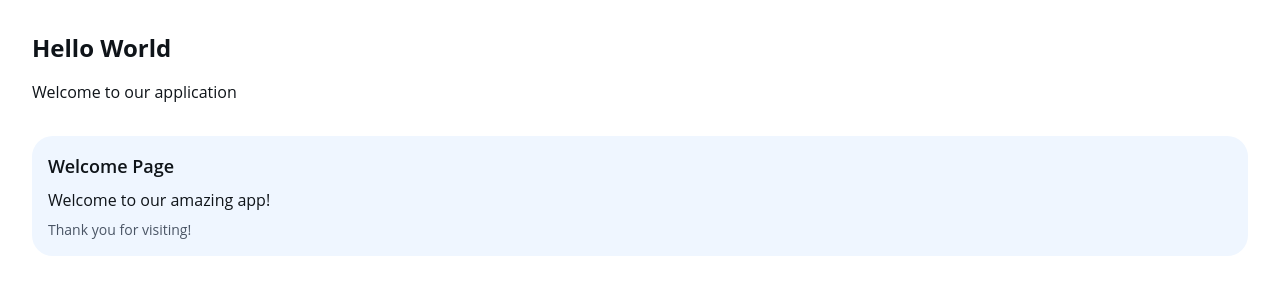
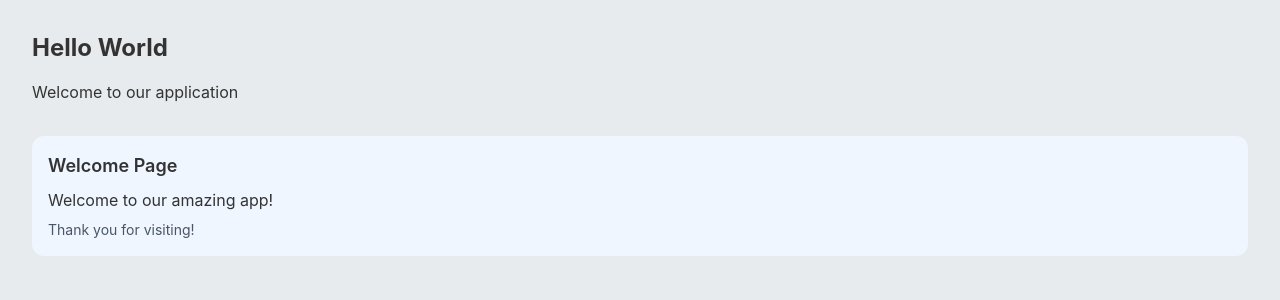
Before and after one commit to bazylcossac/jacksons-trading, a Next.js app: page / in a window 1280 px wide. Shown: the top 300 px of the page. Built offline with nearby package versions, Linux system fonts and the light colour scheme.

Commit message:
add sidebar and header

```diff
--- /dev/null
+++ b/src/app/(main)/investments-plans/page.tsx
@@ -0,0 +1,5 @@
+const InvestmentsPlansPage = () => {
+  return <p>investments plans page</p>;
+};
+
+export default InvestmentsPlansPage;
--- /dev/null
+++ b/src/app/(main)/my-trades/page.tsx
@@ -0,0 +1,5 @@
+const MyTradesPage = () => {
+  return <p>my trades page</p>;
+};
+
+export default MyTradesPage;
--- /dev/null
+++ b/src/app/(main)/settings/page.tsx
@@ -0,0 +1,5 @@
+const SettingsPage = () => {
+  return <p>settings page</p>;
+};
+
+export default SettingsPage;
--- /dev/null
+++ b/src/app/(main)/support/page.tsx
@@ -0,0 +1,5 @@
+const SupportPage = () => {
+  return <p>support page</p>;
+};
+
+export default SupportPage;
--- a/src/app/globals.css
+++ b/src/app/globals.css
@@ -6,8 +6,8 @@
 @theme inline {
   --color-background: var(--background);
   --color-foreground: var(--foreground);
-  --font-sans: Open Sans, sans-serif;
-  --font-mono: Menlo, monospace;
+  --font-sans: Inter, sans-serif;
+  --font-mono: JetBrains Mono, monospace;
   --color-sidebar-ring: var(--sidebar-ring);
   --color-sidebar-border: var(--sidebar-border);
   --color-sidebar-accent-foreground: var(--sidebar-accent-foreground);
@@ -41,8 +41,8 @@
   --radius-md: calc(var(--radius) - 2px);
   --radius-lg: var(--radius);
   --radius-xl: calc(var(--radius) + 4px);
-  --font-serif: Georgia, serif;
-  --radius: 1.3rem;
+  --font-serif: Source Serif 4, serif;
+  --radius: 0.75rem;
   --tracking-tighter: calc(var(--tracking-normal) - 0.05em);
   --tracking-tight: calc(var(--tracking-normal) - 0.025em);
   --tracking-wide: calc(var(--tracking-normal) + 0.025em);
@@ -69,114 +69,114 @@
 }
 
 :root {
-  --radius: 1.3rem;
-  --background: oklch(1.0000 0 0);
-  --foreground: oklch(0.1884 0.0128 248.5103);
-  --card: oklch(0.9784 0.0011 197.1387);
-  --card-foreground: oklch(0.1884 0.0128 248.5103);
-  --popover: oklch(1.0000 0 0);
-  --popover-foreground: oklch(0.1884 0.0128 248.5103);
-  --primary: oklch(0.6723 0.1606 244.9955);
-  --primary-foreground: oklch(1.0000 0 0);
-  --secondary: oklch(0.1884 0.0128 248.5103);
-  --secondary-foreground: oklch(1.0000 0 0);
-  --muted: oklch(0.9222 0.0013 286.3737);
-  --muted-foreground: oklch(0.1884 0.0128 248.5103);
-  --accent: oklch(0.9392 0.0166 250.8453);
-  --accent-foreground: oklch(0.6723 0.1606 244.9955);
-  --destructive: oklch(0.6188 0.2376 25.7658);
-  --border: oklch(0.9317 0.0118 231.6594);
-  --input: oklch(0.9809 0.0025 228.7836);
-  --ring: oklch(0.6818 0.1584 243.3540);
-  --chart-1: oklch(0.6723 0.1606 244.9955);
-  --chart-2: oklch(0.6907 0.1554 160.3454);
-  --chart-3: oklch(0.8214 0.1600 82.5337);
-  --chart-4: oklch(0.7064 0.1822 151.7125);
-  --chart-5: oklch(0.5919 0.2186 10.5826);
-  --sidebar: oklch(0.9784 0.0011 197.1387);
-  --sidebar-foreground: oklch(0.1884 0.0128 248.5103);
-  --sidebar-primary: oklch(0.6723 0.1606 244.9955);
-  --sidebar-primary-foreground: oklch(1.0000 0 0);
-  --sidebar-accent: oklch(0.9392 0.0166 250.8453);
-  --sidebar-accent-foreground: oklch(0.6723 0.1606 244.9955);
-  --sidebar-border: oklch(0.9271 0.0101 238.5177);
-  --sidebar-ring: oklch(0.6818 0.1584 243.3540);
-  --destructive-foreground: oklch(1.0000 0 0);
-  --font-sans: Open Sans, sans-serif;
-  --font-serif: Georgia, serif;
-  --font-mono: Menlo, monospace;
-  --shadow-color: rgba(29,161,242,0.15);
-  --shadow-opacity: 0;
-  --shadow-blur: 0px;
+  --radius: 0.75rem;
+  --background: oklch(0.9383 0.0042 236.4993);
+  --foreground: oklch(0.3211 0 0);
+  --card: oklch(1 0 0);
+  --card-foreground: oklch(0.3211 0 0);
+  --popover: oklch(1 0 0);
+  --popover-foreground: oklch(0.3211 0 0);
+  --primary: oklch(0.6397 0.172 36.4421);
+  --primary-foreground: oklch(1 0 0);
+  --secondary: oklch(0.967 0.0029 264.5419);
+  --secondary-foreground: oklch(0.4461 0.0263 256.8018);
+  --muted: oklch(0.9846 0.0017 247.8389);
+  --muted-foreground: oklch(0.551 0.0234 264.3637);
+  --accent: oklch(0.9119 0.0222 243.8174);
+  --accent-foreground: oklch(0.3791 0.1378 265.5222);
+  --destructive: oklch(0.6368 0.2078 25.3313);
+  --border: oklch(0.9022 0.0052 247.8822);
+  --input: oklch(0.97 0.0029 264.542);
+  --ring: oklch(0.6397 0.172 36.4421);
+  --chart-1: oklch(0.7156 0.0605 248.6845);
+  --chart-2: oklch(0.7875 0.0917 35.9616);
+  --chart-3: oklch(0.5778 0.0759 254.1573);
+  --chart-4: oklch(0.5016 0.0849 259.4902);
+  --chart-5: oklch(0.4241 0.0952 264.0306);
+  --sidebar: oklch(0.903 0.0046 258.3257);
+  --sidebar-foreground: oklch(0.3211 0 0);
+  --sidebar-primary: oklch(0.6397 0.172 36.4421);
+  --sidebar-primary-foreground: oklch(1 0 0);
+  --sidebar-accent: oklch(0.9119 0.0222 243.8174);
+  --sidebar-accent-foreground: oklch(0.3791 0.1378 265.5222);
+  --sidebar-border: oklch(0.9276 0.0058 264.5313);
+  --sidebar-ring: oklch(0.6397 0.172 36.4421);
+  --destructive-foreground: oklch(1 0 0);
+  --font-sans: Inter, sans-serif;
+  --font-serif: Source Serif 4, serif;
+  --font-mono: JetBrains Mono, monospace;
+  --shadow-color: hsl(0 0% 0%);
+  --shadow-opacity: 0.1;
+  --shadow-blur: 3px;
   --shadow-spread: 0px;
   --shadow-offset-x: 0px;
-  --shadow-offset-y: 2px;
+  --shadow-offset-y: 1px;
   --letter-spacing: 0em;
   --spacing: 0.25rem;
-  --shadow-2xs: 0px 2px 0px 0px hsl(202.8169 89.1213% 53.1373% / 0.00);
-  --shadow-xs: 0px 2px 0px 0px hsl(202.8169 89.1213% 53.1373% / 0.00);
-  --shadow-sm: 0px 2px 0px 0px hsl(202.8169 89.1213% 53.1373% / 0.00), 0px 1px 2px -1px hsl(202.8169 89.1213% 53.1373% / 0.00);
-  --shadow: 0px 2px 0px 0px hsl(202.8169 89.1213% 53.1373% / 0.00), 0px 1px 2px -1px hsl(202.8169 89.1213% 53.1373% / 0.00);
-  --shadow-md: 0px 2px 0px 0px hsl(202.8169 89.1213% 53.1373% / 0.00), 0px 2px 4px -1px hsl(202.8169 89.1213% 53.1373% / 0.00);
-  --shadow-lg: 0px 2px 0px 0px hsl(202.8169 89.1213% 53.1373% / 0.00), 0px 4px 6px -1px hsl(202.8169 89.1213% 53.1373% / 0.00);
-  --shadow-xl: 0px 2px 0px 0px hsl(202.8169 89.1213% 53.1373% / 0.00), 0px 8px 10px -1px hsl(202.8169 89.1213% 53.1373% / 0.00);
-  --shadow-2xl: 0px 2px 0px 0px hsl(202.8169 89.1213% 53.1373% / 0.00);
+  --shadow-2xs: 0px 1px 3px 0px hsl(0 0% 0% / 0.05);
+  --shadow-xs: 0px 1px 3px 0px hsl(0 0% 0% / 0.05);
+  --shadow-sm: 0px 1px 3px 0px hsl(0 0% 0% / 0.1), 0px 1px 2px -1px hsl(0 0% 0% / 0.1);
+  --shadow: 0px 1px 3px 0px hsl(0 0% 0% / 0.1), 0px 1px 2px -1px hsl(0 0% 0% / 0.1);
+  --shadow-md: 0px 1px 3px 0px hsl(0 0% 0% / 0.1), 0px 2px 4px -1px hsl(0 0% 0% / 0.1);
+  --shadow-lg: 0px 1px 3px 0px hsl(0 0% 0% / 0.1), 0px 4px 6px -1px hsl(0 0% 0% / 0.1);
+  --shadow-xl: 0px 1px 3px 0px hsl(0 0% 0% / 0.1), 0px 8px 10px -1px hsl(0 0% 0% / 0.1);
+  --shadow-2xl: 0px 1px 3px 0px hsl(0 0% 0% / 0.25);
   --tracking-normal: 0em;
 }
 
 .dark {
-  --background: oklch(0 0 0);
-  --foreground: oklch(0.9328 0.0025 228.7857);
-  --card: oklch(0.2097 0.0080 274.5332);
-  --card-foreground: oklch(0.8853 0 0);
-  --popover: oklch(0 0 0);
-  --popover-foreground: oklch(0.9328 0.0025 228.7857);
-  --primary: oklch(0.6692 0.1607 245.0110);
-  --primary-foreground: oklch(1.0000 0 0);
-  --secondary: oklch(0.9622 0.0035 219.5331);
-  --secondary-foreground: oklch(0.1884 0.0128 248.5103);
-  --muted: oklch(0.2090 0 0);
-  --muted-foreground: oklch(0.5637 0.0078 247.9662);
-  --accent: oklch(0.1928 0.0331 242.5459);
-  --accent-foreground: oklch(0.6692 0.1607 245.0110);
-  --destructive: oklch(0.6188 0.2376 25.7658);
-  --border: oklch(0.2674 0.0047 248.0045);
-  --input: oklch(0.3020 0.0288 244.8244);
-  --ring: oklch(0.6818 0.1584 243.3540);
-  --chart-1: oklch(0.6723 0.1606 244.9955);
-  --chart-2: oklch(0.6907 0.1554 160.3454);
-  --chart-3: oklch(0.8214 0.1600 82.5337);
-  --chart-4: oklch(0.7064 0.1822 151.7125);
-  --chart-5: oklch(0.5919 0.2186 10.5826);
-  --sidebar: oklch(0.2097 0.0080 274.5332);
-  --sidebar-foreground: oklch(0.8853 0 0);
-  --sidebar-primary: oklch(0.6818 0.1584 243.3540);
-  --sidebar-primary-foreground: oklch(1.0000 0 0);
-  --sidebar-accent: oklch(0.1928 0.0331 242.5459);
-  --sidebar-accent-foreground: oklch(0.6692 0.1607 245.0110);
-  --sidebar-border: oklch(0.3795 0.0220 240.5943);
-  --sidebar-ring: oklch(0.6818 0.1584 243.3540);
-  --destructive-foreground: oklch(1.0000 0 0);
-  --radius: 1.3rem;
-  --font-sans: Open Sans, sans-serif;
-  --font-serif: Georgia, serif;
-  --font-mono: Menlo, monospace;
-  --shadow-color: rgba(29,161,242,0.25);
-  --shadow-opacity: 0;
-  --shadow-blur: 0px;
+  --background: oklch(0.2598 0.0306 262.6666);
+  --foreground: oklch(0.9219 0 0);
+  --card: oklch(0.3106 0.0301 268.6365);
+  --card-foreground: oklch(0.9219 0 0);
+  --popover: oklch(0.29 0.0249 268.3986);
+  --popover-foreground: oklch(0.9219 0 0);
+  --primary: oklch(0.6397 0.172 36.4421);
+  --primary-foreground: oklch(1 0 0);
+  --secondary: oklch(0.3095 0.0266 266.7132);
+  --secondary-foreground: oklch(0.9219 0 0);
+  --muted: oklch(0.3095 0.0266 266.7132);
+  --muted-foreground: oklch(0.7155 0 0);
+  --accent: oklch(0.338 0.0589 267.5867);
+  --accent-foreground: oklch(0.8823 0.0571 254.1284);
+  --destructive: oklch(0.6368 0.2078 25.3313);
+  --border: oklch(0.3843 0.0301 269.7337);
+  --input: oklch(0.3843 0.0301 269.7337);
+  --ring: oklch(0.6397 0.172 36.4421);
+  --chart-1: oklch(0.7156 0.0605 248.6845);
+  --chart-2: oklch(0.7693 0.0876 34.1875);
+  --chart-3: oklch(0.5778 0.0759 254.1573);
+  --chart-4: oklch(0.5016 0.0849 259.4902);
+  --chart-5: oklch(0.4241 0.0952 264.0306);
+  --sidebar: oklch(0.31 0.0283 267.7408);
+  --sidebar-foreground: oklch(0.9219 0 0);
+  --sidebar-primary: oklch(0.6397 0.172 36.4421);
+  --sidebar-primary-foreground: oklch(1 0 0);
+  --sidebar-accent: oklch(0.338 0.0589 267.5867);
+  --sidebar-accent-foreground: oklch(0.8823 0.0571 254.1284);
+  --sidebar-border: oklch(0.3843 0.0301 269.7337);
+  --sidebar-ring: oklch(0.6397 0.172 36.4421);
+  --destructive-foreground: oklch(1 0 0);
+  --radius: 0.75rem;
+  --font-sans: Inter, sans-serif;
+  --font-serif: Source Serif 4, serif;
+  --font-mono: JetBrains Mono, monospace;
+  --shadow-color: hsl(0 0% 0%);
+  --shadow-opacity: 0.1;
+  --shadow-blur: 3px;
   --shadow-spread: 0px;
   --shadow-offset-x: 0px;
-  --shadow-offset-y: 2px;
+  --shadow-offset-y: 1px;
   --letter-spacing: 0em;
   --spacing: 0.25rem;
-  --shadow-2xs: 0px 2px 0px 0px hsl(202.8169 89.1213% 53.1373% / 0.00);
-  --shadow-xs: 0px 2px 0px 0px hsl(202.8169 89.1213% 53.1373% / 0.00);
-  --shadow-sm: 0px 2px 0px 0px hsl(202.8169 89.1213% 53.1373% / 0.00), 0px 1px 2px -1px hsl(202.8169 89.1213% 53.1373% / 0.00);
-  --shadow: 0px 2px 0px 0px hsl(202.8169 89.1213% 53.1373% / 0.00), 0px 1px 2px -1px hsl(202.8169 89.1213% 53.1373% / 0.00);
-  --shadow-md: 0px 2px 0px 0px hsl(202.8169 89.1213% 53.1373% / 0.00), 0px 2px 4px -1px hsl(202.8169 89.1213% 53.1373% / 0.00);
-  --shadow-lg: 0px 2px 0px 0px hsl(202.8169 89.1213% 53.1373% / 0.00), 0px 4px 6px -1px hsl(202.8169 89.1213% 53.1373% / 0.00);
-  --shadow-xl: 0px 2px 0px 0px hsl(202.8169 89.1213% 53.1373% / 0.00), 0px 8px 10px -1px hsl(202.8169 89.1213% 53.1373% / 0.00);
-  --shadow-2xl: 0px 2px 0px 0px hsl(202.8169 89.1213% 53.1373% / 0.00);
+  --shadow-2xs: 0px 1px 3px 0px hsl(0 0% 0% / 0.05);
+  --shadow-xs: 0px 1px 3px 0px hsl(0 0% 0% / 0.05);
+  --shadow-sm: 0px 1px 3px 0px hsl(0 0% 0% / 0.1), 0px 1px 2px -1px hsl(0 0% 0% / 0.1);
+  --shadow: 0px 1px 3px 0px hsl(0 0% 0% / 0.1), 0px 1px 2px -1px hsl(0 0% 0% / 0.1);
+  --shadow-md: 0px 1px 3px 0px hsl(0 0% 0% / 0.1), 0px 2px 4px -1px hsl(0 0% 0% / 0.1);
+  --shadow-lg: 0px 1px 3px 0px hsl(0 0% 0% / 0.1), 0px 4px 6px -1px hsl(0 0% 0% / 0.1);
+  --shadow-xl: 0px 1px 3px 0px hsl(0 0% 0% / 0.1), 0px 8px 10px -1px hsl(0 0% 0% / 0.1);
+  --shadow-2xl: 0px 1px 3px 0px hsl(0 0% 0% / 0.25);
 }
 
 @layer base {
--- a/src/components/app/AppSidebar.tsx
+++ b/src/components/app/AppSidebar.tsx
@@ -3,7 +3,7 @@ import AppSidebarElement from "./AppSidebarElement";
 
 const AppSidebar = () => {
   return (
-    <nav className="min-w-[300px] h-screen  pl-4 pt-4 ">
+    <nav className="w-[250px] h-screen p-4 space-y-4 border-r">
       {sidebarRoutes.map((route) => (
         <AppSidebarElement {...route} key={route.mainLabel} />
       ))}
--- a/src/constants/app.tsx
+++ b/src/constants/app.tsx
@@ -23,6 +23,11 @@ export const sidebarRoutes = [
         icon: <GiReceiveMoney />,
         href: "/investments-plans",
       },
+    ],
+  },
+  {
+    mainLabel: "SUPPORT",
+    routes: [
       {
         label: "Support & Help",
         icon: <MdSupportAgent />,
```
Also changed, not shown: next.config.ts (+8 -0 lines), src/components/app/AppHeader.tsx (added, +54 -0 lines), src/components/app/AppLayout.tsx (+4 -3 lines), src/components/app/AppSidebarElement.tsx (+11 -4 lines).
